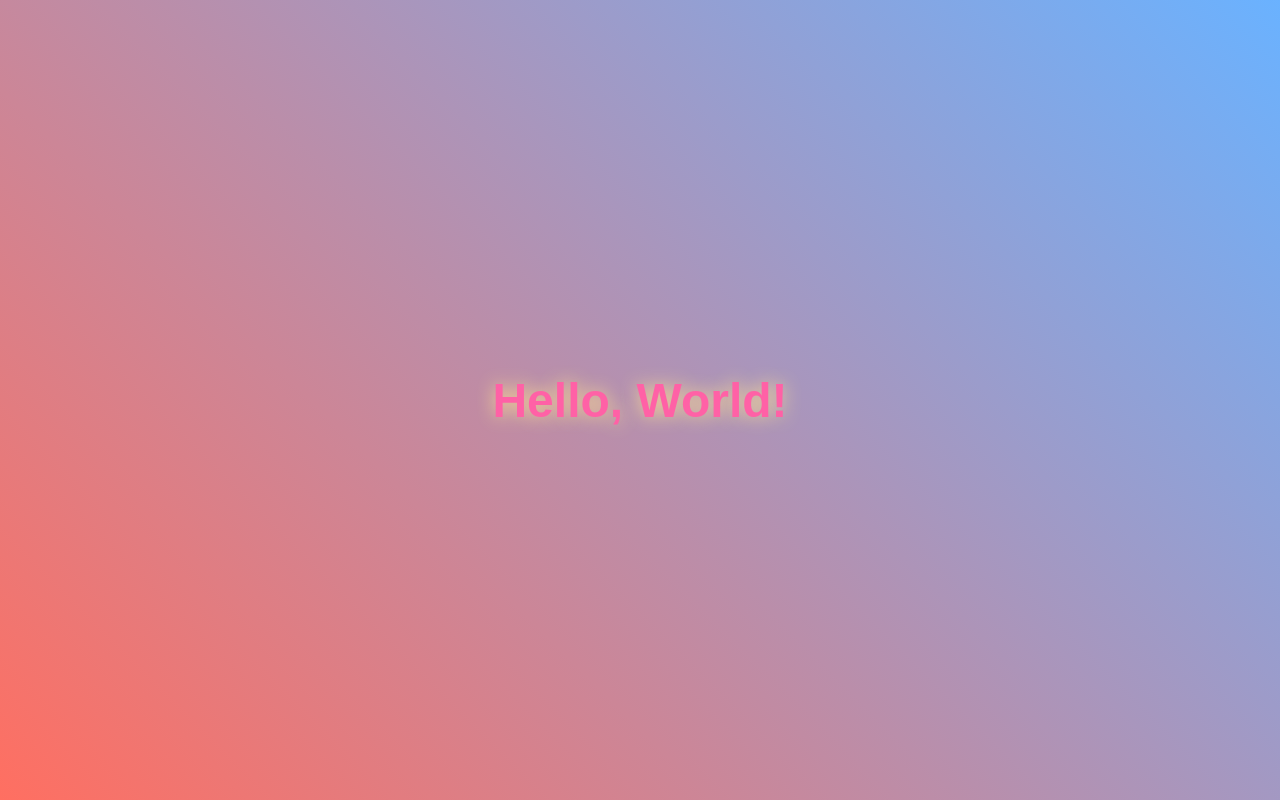
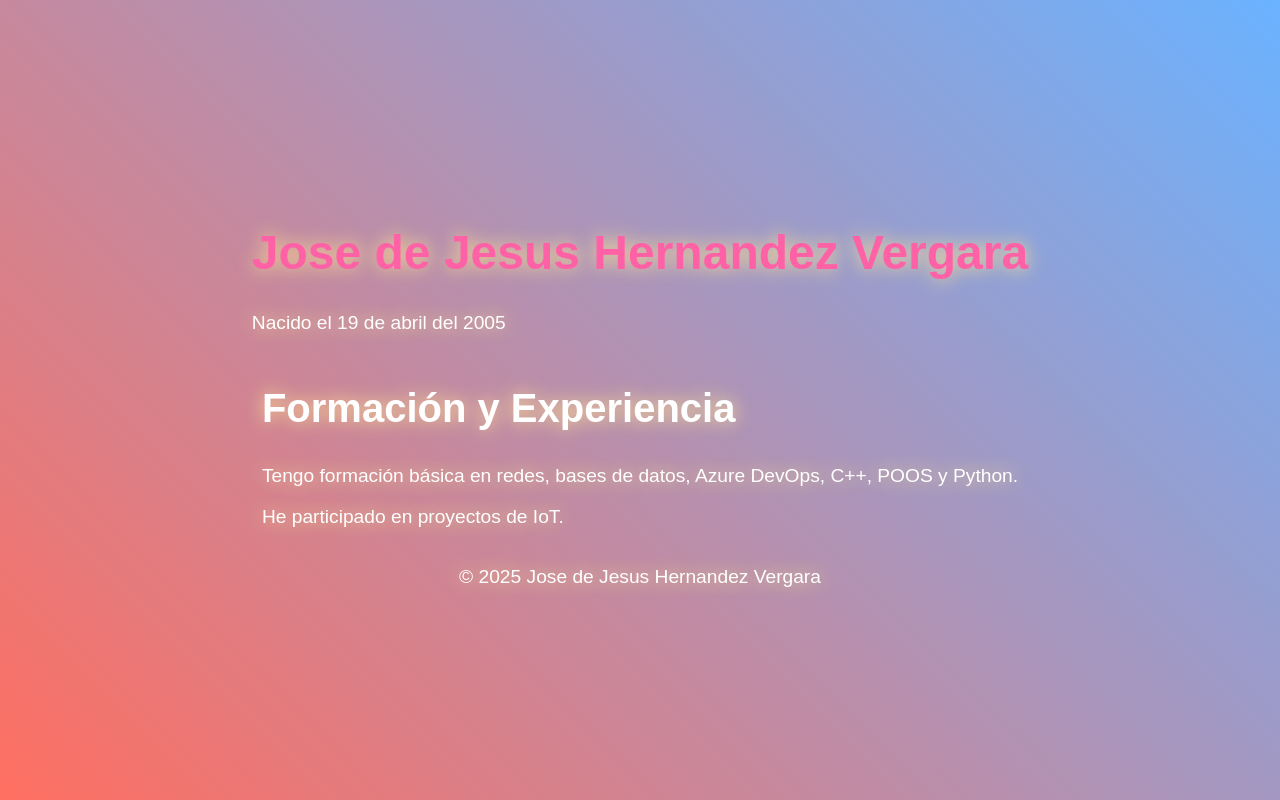
Before and after one commit to josehernandezvergara/construcci-n-de-software-y-t.d.d-, a plain HTML site: page index.html in a window 1280 px wide. Drawn offline with Linux system fonts and the light colour scheme.

Commit message:
CV FINAL

```diff
--- a/index.html
+++ b/index.html
@@ -1,17 +1,14 @@
 <!DOCTYPE html>
-
-<!---
-<p> comentario </p>
---->
-<html lang="en">
+<!-- Cv -->
+<html lang="es">
 <head>
   <meta charset="UTF-8">
-    <meta name="viewport" content="width=device-width, initial-scale=1.0">
-    <title>Hello World</title>
+  <title>Mi currículum</title>
   <style>
     body {
       margin: 0;
       display: flex;
+      flex-direction: column;
       justify-content: center;
       align-items: center;
       height: 100vh;
@@ -20,13 +17,22 @@
       font-family: Arial, sans-serif;
       overflow: hidden;
     }
-
     h1 {
       font-size: 3rem;
       text-shadow: 0px 4px 8px rgba(0, 0, 0, 0.3);
       animation: glow 2s infinite alternate;
     }
+    h2 {
+      font-size: 2.5rem;
+      text-shadow: 0px 4px 8px rgba(0, 0, 0, 0.3);
+      animation: glow 2s infinite alternate;
+    }
+    p {
 
+      font-size: 1.2rem;
+      text-shadow: 0px 2px 6px rgba(1, 1, 0, 0.3);
+      animation: glow 2s infinite alternate;
+    }
     @keyframes glow {
       0% {
         text-shadow: 0px 0px 8px #ffffff;
@@ -38,16 +44,31 @@
   </style>
 </head>
 <body>
-    <h1 id="hello">Hello, World!</h1>
+
+  <header>
+    <h1 id="NOMBRE">Jose de Jesus Hernandez Vergara</h1>
+    <p>Nacido el 19 de abril del 2005</p>
+  </header>
+
+
+  <section>
+    <h2>Formación y Experiencia</h2>
+    <p>Tengo formación básica en redes, bases de datos, Azure DevOps, C++, POOS y Python.</p>
+    <p>He participado en proyectos de IoT.</p>
+  </section>
+
   <script>
-        const text = document.getElementById("hello");
+    const text = document.getElementById("NOMBRE");
     const colors = ["#ff6f61", "#f9c74f", "#43aa8b", "#6ab2ff", "#ff61a6"];
-
     let colorIndex = 0;
     setInterval(() => {
       text.style.color = colors[colorIndex];
       colorIndex = (colorIndex + 1) % colors.length;
     }, 500);
   </script>
+
+  <footer>
+    <p>&copy; 2025 Jose de Jesus Hernandez Vergara</p>
+  </footer>
 </body>
 </html>
```
Lines whose indentation alone changed are shown as unchanged.
